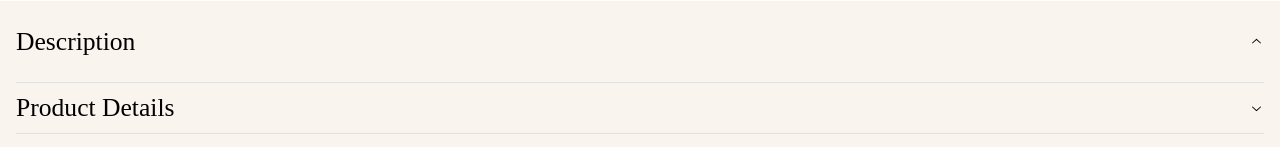
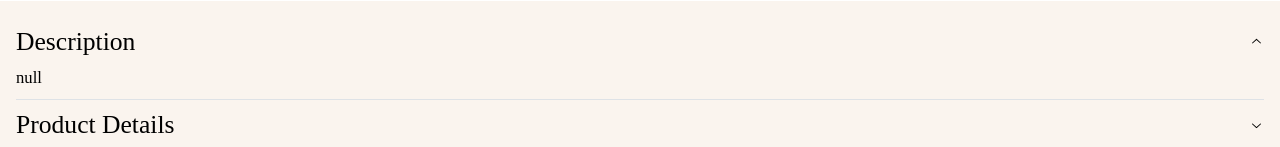
Before and after one commit to njcushing/online-shop, a React (Vite) app in the folder packages/frontend/: page /p/1 in a window 1280 px wide. Shown: the part 186-333 px from the top of the page. Built offline with nearby package versions, Linux system fonts and the light colour scheme; a web font is replaced by a local one.

Commit message:
Use react-markdown library to render product descriptions

```diff
--- a/packages/frontend/src/features/ProductInformation/index.tsx
+++ b/packages/frontend/src/features/ProductInformation/index.tsx
@@ -1,6 +1,7 @@
 import { useContext, useMemo } from "react";
 import { ProductContext } from "@/pages/Product";
 import { useMatches, Accordion, Table } from "@mantine/core";
+import ReactMarkdown from "react-markdown";
 import dayjs from "dayjs";
 import { freeDeliveryThreshold, expressDeliveryCost } from "@/utils/products/cart";
 import styles from "./index.module.css";
@@ -8,7 +9,8 @@ import styles from "./index.module.css";
 export function ProductInformation() {
     const tableColumnCount = useMatches({ base: 1, lg: 2 });
 
-    const { variant } = useContext(ProductContext);
+    const { product, variant } = useContext(ProductContext);
+    const { description } = product.data || { description: "null" };
     const { sku, details, releaseDate } = variant || {
         sku: "null",
         details: [],
@@ -19,7 +21,7 @@ export function ProductInformation() {
         return [
             {
                 value: "Description",
-                content: "",
+                content: <ReactMarkdown>{description}</ReactMarkdown>,
             },
             {
                 value: "Product Details",
```
